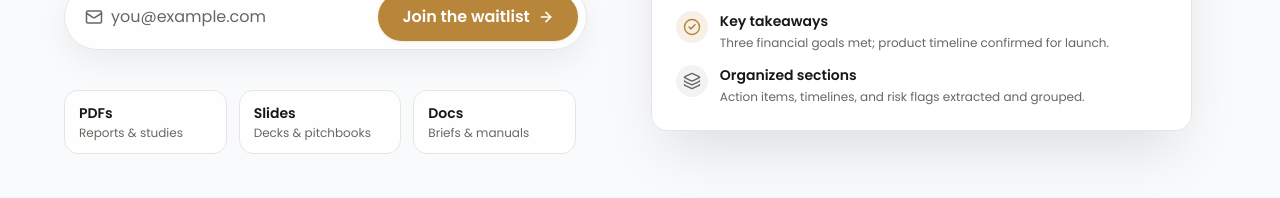
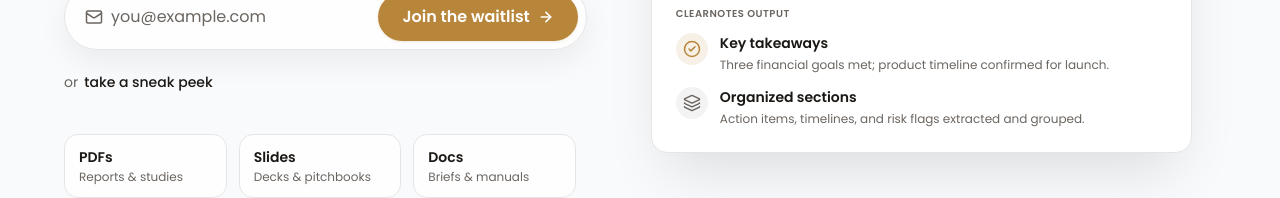
Before and after one commit to Mebaww/ClearNotes, a Next.js app: page / in a window 1280 px wide. Shown: the part 428-626 px from the top of the page. Built offline with nearby package versions, Linux system fonts and the light colour scheme; no server answers.

Commit message:
minor UI adjustment

```diff
--- a/components/Hero.tsx
+++ b/components/Hero.tsx
@@ -1,4 +1,5 @@
 import {
+  ArrowRight,
   BookOpen,
   CheckCircle2,
   Clock3,
@@ -9,6 +10,7 @@
   Upload,
   Zap,
 } from "lucide-react";
+import Link from "next/link";
 import WaitlistForm from "./WaitlistForm";
 
 export default function Hero() {
@@ -35,6 +37,21 @@
             </p>
             <div className="mt-8">
               <WaitlistForm size="large" buttonLabel="Join the waitlist" />
+            </div>
+
+            {/* Sneak peek / Beta CTA */}
+            <div className="mt-5">
+              <Link
+                href="/workspace"
+                className="group inline-flex items-center gap-1.5 text-sm text-muted-foreground transition-colors duration-200 hover:text-foreground"
+              >
+                or{" "}
+                <span className="relative font-medium text-foreground">
+                  take a sneak peek
+                  <span className="absolute -bottom-px left-0 h-px w-0 bg-primary transition-all duration-300 group-hover:w-full" />
+                </span>
+                <ArrowRight className="h-3.5 w-3.5 text-primary opacity-0 -translate-x-1 transition-all duration-300 group-hover:opacity-100 group-hover:translate-x-0" />
+              </Link>
             </div>
 
             <div className="mt-10 grid max-w-lg grid-cols-3 gap-3 text-sm">
```
